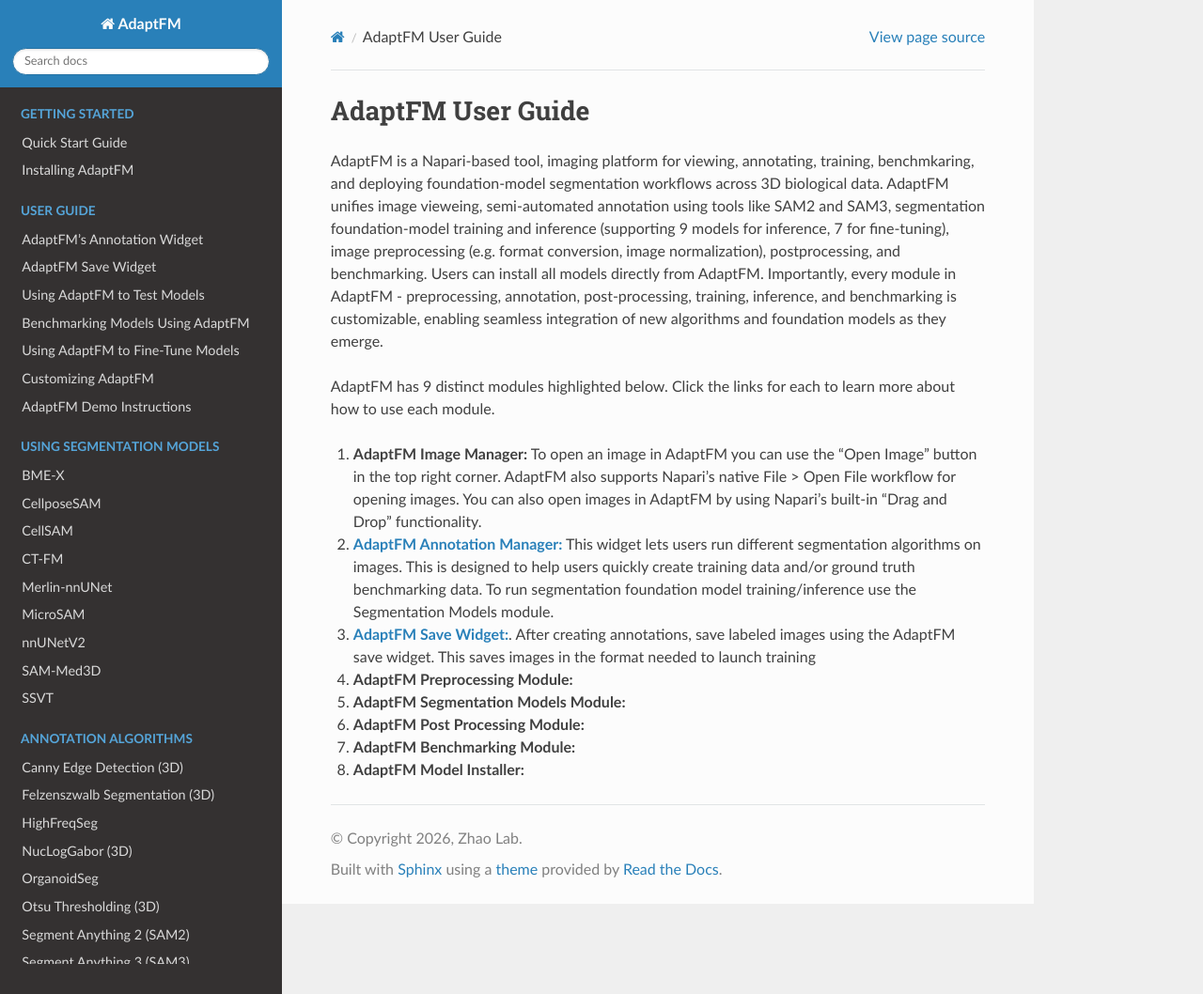
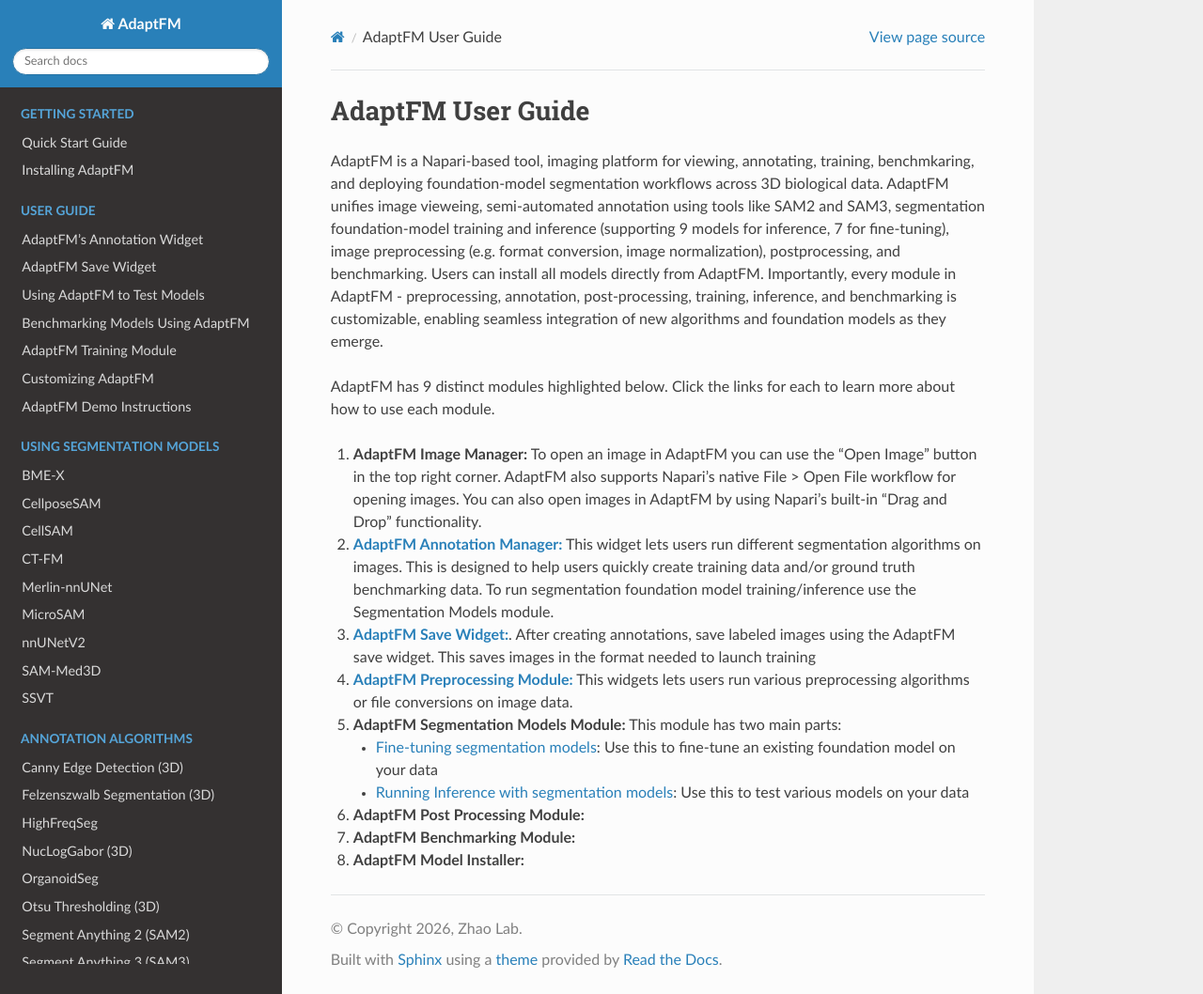
Before and after one commit to Zhao-Lab-UW-DHO/AdaptFM, a Sphinx documentation site: the page built from docs/user-guide/user-guide.md, in a window 1280 px wide and 1058 px high. Shown: the whole window at 94% size. Built offline with Sphinx 7.4.7 and the Read the Docs theme 3.1.0, drawn with Linux system fonts in a browser that asks for light colours.

Commit message:
fine-tuning

```diff
--- a/docs/user-guide/user-guide.md
+++ b/docs/user-guide/user-guide.md
@@ -20,9 +20,11 @@ AdaptFM has 9 distinct modules highlighted below. Click the links for each to le
 
 3. [**AdaptFM Save Widget:**](annotations.md/#adaptfm-save-widget). After creating annotations, save labeled images using the AdaptFM save widget. This saves images in the format needed to launch training
 
-4. **AdaptFM Preprocessing Module:**
+4. [**AdaptFM Preprocessing Module:**](preprocessing.md) This widgets lets users run various preprocessing algorithms or file conversions on image data.
 
-5. **AdaptFM Segmentation Models Module:**
+5. **AdaptFM Segmentation Models Module:** This module has two main parts:
+    - [Fine-tuning segmentation models](fine-tuning-models.md): Use this to fine-tune an existing foundation model on your data
+    - [Running Inference with segmentation models](testing-models.md): Use this to test various models on your data
 
 6. **AdaptFM Post Processing Module:**
 
```
Also changed, not shown: docs/user-guide/fine-tuning-models.md (+17 -2 lines).
